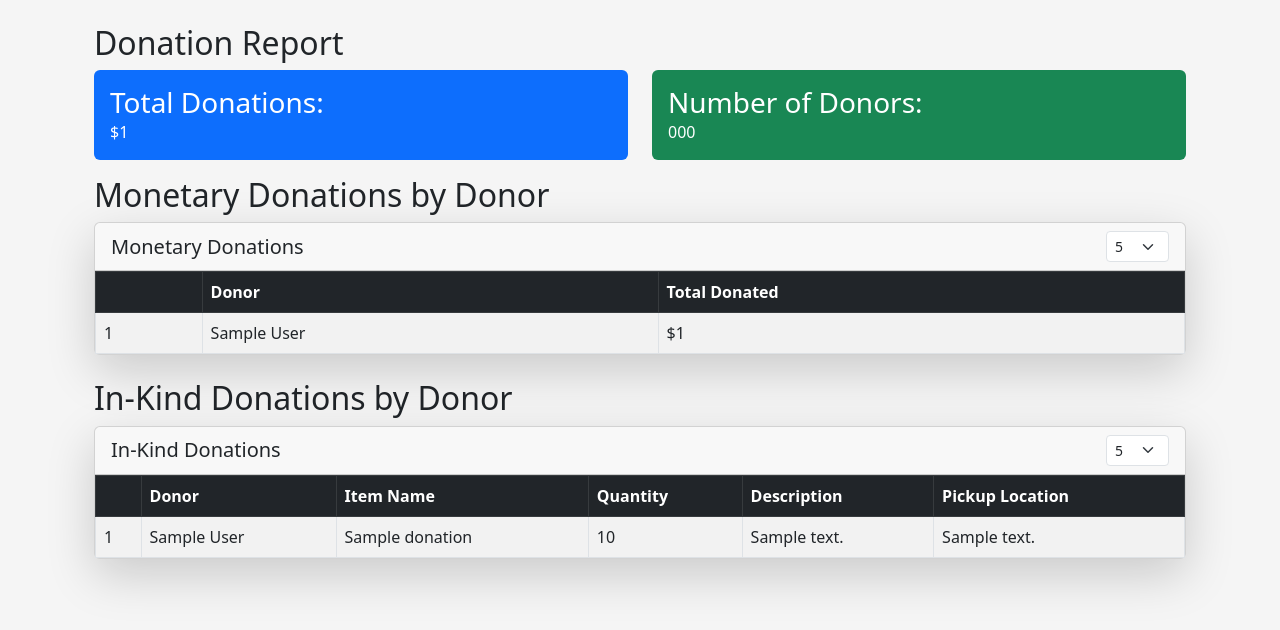
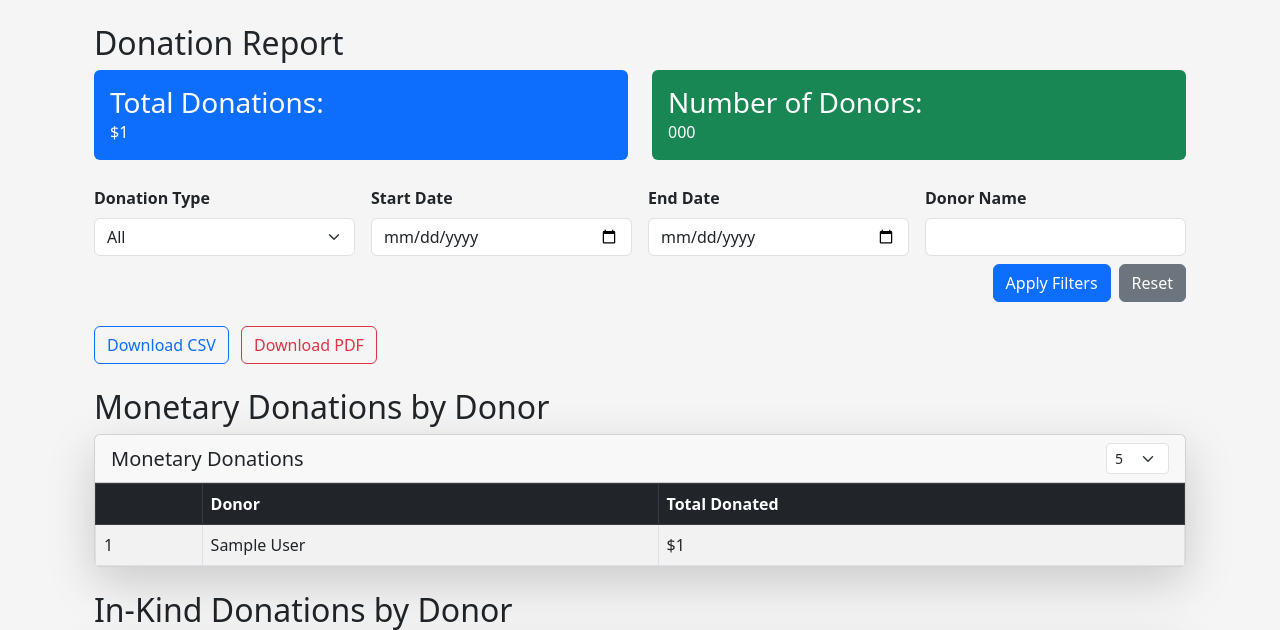
Before and after one commit to Namukuru/Donations, a Django app: template website/templates/report.html in a window 1280 px wide. Shown: the part 62-692 px from the top of the page. Before the commit the page ends 652 px from the top, so only its background shows below. Run offline with Django 3.2, Linux system fonts and the light colour scheme; the template is opened without the code that fills it: most values are stand-ins (such as "Sample title", 1, 10 or a date in 2020).

Commit message:
Downloading reports

```diff
--- a/website/templates/report.html
+++ b/website/templates/report.html
@@ -1,6 +1,4 @@
-{% extends 'base.html' %}
-{% block content %}
-{% load static %}
+{% extends 'base.html' %} {% block content %} {% load static %}
 <div class="container">
   <h2>Donation Report</h2>
 
@@ -19,13 +17,55 @@
       </div>
     </div>
   </div>
+  <form method="get" class="row g-3 mb-4">
+    <div class="col-md-3">
+      <label class="form-label">Donation Type</label>
+      <select name="donation_type" class="form-select">
+        <option value="">All</option>
+        <option value="monetary" {% if request.GET.donation_type == "monetary" %}selected{% endif %}>Monetary</option>
+        <option value="in_kind" {% if request.GET.donation_type == "in_kind" %}selected{% endif %}>In-Kind</option>
+      </select>
+    </div>
+    <div class="col-md-3">
+      <label class="form-label">Start Date</label>
+      <input type="date" name="start_date" class="form-control" value="{{ request.GET.start_date }}">
+    </div>
+    <div class="col-md-3">
+      <label class="form-label">End Date</label>
+      <input type="date" name="end_date" class="form-control" value="{{ request.GET.end_date }}">
+    </div>
+    <div class="col-md-3">
+      <label class="form-label">Donor Name</label>
+      <input type="text" name="donor_name" class="form-control" value="{{ request.GET.donor_name }}">
+    </div>
+    <div class="col-12 d-flex justify-content-end mt-2">
+      <button type="submit" class="btn btn-primary me-2">Apply Filters</button>
+      <a href="{% url 'report' %}" class="btn btn-secondary">Reset</a>
+    </div>
+  </form>
+
+  <div class="mb-4">
+    <a
+      href="?{{ request.GET.urlencode }}&format=csv"
+      class="btn btn-outline-primary me-2"
+      >Download CSV</a
+    >
+    <a
+      href="?{{ request.GET.urlencode }}&format=pdf"
+      class="btn btn-outline-danger"
+      >Download PDF</a
+    >
+  </div>
 
   <!-- Table: Monetary Donations -->
   <h2>Monetary Donations by Donor</h2>
   <div class="card shadow-lg mb-4">
     <div class="card-header d-flex justify-content-between align-items-center">
       <h5 class="mb-0">Monetary Donations</h5>
-      <select id="monetaryRecords" class="form-select form-select-sm w-auto ms-auto">
+      <select
+        id="monetaryRecords"
+        class="form-select form-select-sm w-auto ms-auto"
+      >
         <option value="5" selected>5</option>
         <option value="10">10</option>
         <option value="15">15</option>
@@ -34,7 +74,10 @@
     </div>
     <div class="card-body p-0">
       <div class="table-responsive">
-        <table id="monetaryTable" class="table table-striped table-hover table-bordered mb-0">
+        <table
+          id="monetaryTable"
+          class="table table-striped table-hover table-bordered mb-0"
+        >
           <thead class="table-dark">
             <tr>
               <th></th>
@@ -76,7 +119,10 @@
     </div>
     <div class="card-body p-0">
       <div class="table-responsive">
-        <table id="kindTable" class="table table-striped table-hover table-bordered mb-0">
+        <table
+          id="kindTable"
+          class="table table-striped table-hover table-bordered mb-0"
+        >
           <thead class="table-dark">
             <tr>
               <th></th>
```
Also changed, not shown: website/templates/report_pdf.html (added, +43 -0 lines), website/views/admin_views.py (+65 -11 lines). Lines whose indentation alone changed are shown as unchanged.
